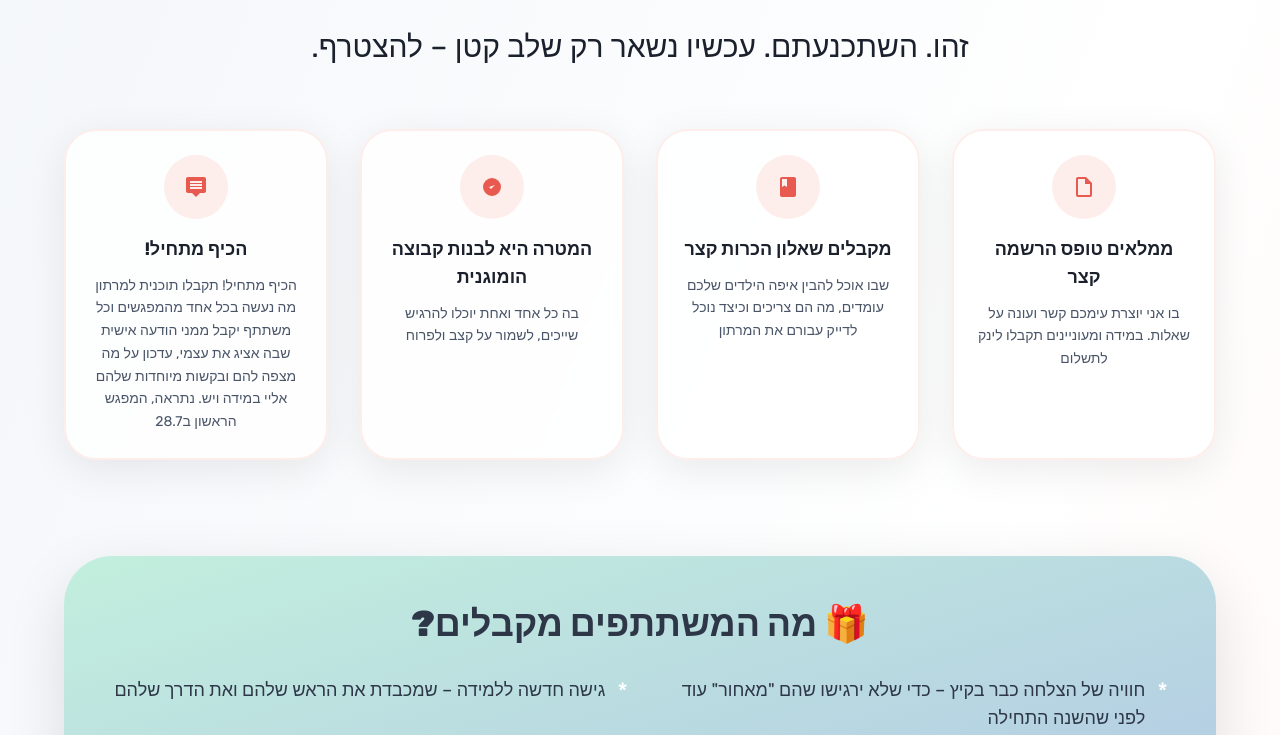
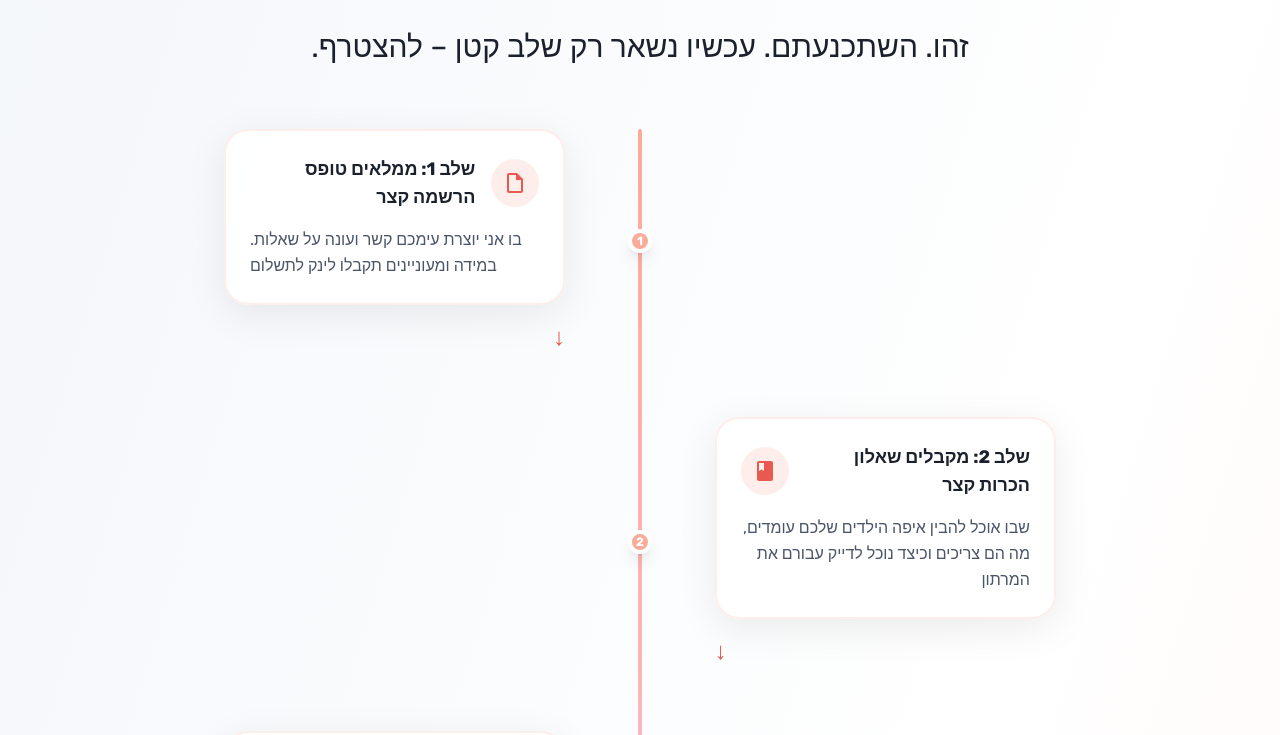
Before and after one commit to Idosegev23/marathon-5th, a Next.js app: page / in a window 1280 px wide. Shown: the part 8584-9319 px from the top of the page. Built offline with nearby package versions, Linux system fonts and the light colour scheme.

Commit message:
שיפור עיצוב תהליך ההרשמה לציר זמן דינמי עם זרימה ויזואלית

```diff
--- a/src/components/RegistrationSection.tsx
+++ b/src/components/RegistrationSection.tsx
@@ -63,48 +63,78 @@ const RegistrationSection = () => {
           </p>
         </motion.div>
 
-        {/* תהליך ההרשמה */}
-        <div className="max-w-6xl mx-auto mb-24">
-          <div className="grid grid-cols-1 md:grid-cols-2 lg:grid-cols-4 gap-8">
+        {/* תהליך ההרשמה - ציר זמן */}
+        <div className="max-w-4xl mx-auto mb-24">
+          <div className="relative">
+            {/* הקו המרכזי של ציר הזמן */}
+            <div className="absolute left-1/2 transform -translate-x-1/2 w-1 bg-gradient-to-b from-pastel-coral to-pastel-pink h-full rounded-full"></div>
+
+            <div className="space-y-16">
               {[
                 {
                   icon: <FormIcon />,
-                title: "ממלאים טופס הרשמה קצר",
-                description: "בו אני יוצרת עימכם קשר ועונה על שאלות. במידה ומעוניינים תקבלו לינק לתשלום"
+                  title: "שלב 1: ממלאים טופס הרשמה קצר",
+                  description: "בו אני יוצרת עימכם קשר ועונה על שאלות. במידה ומעוניינים תקבלו לינק לתשלום",
+                  side: "right"
                 },
                 {
                   icon: <BookUserIcon />,
-                title: "מקבלים שאלון הכרות קצר",
-                description: "שבו אוכל להבין איפה הילדים שלכם עומדים, מה הם צריכים וכיצד נוכל לדייק עבורם את המרתון"
+                  title: "שלב 2: מקבלים שאלון הכרות קצר",
+                  description: "שבו אוכל להבין איפה הילדים שלכם עומדים, מה הם צריכים וכיצד נוכל לדייק עבורם את המרתון",
+                  side: "left"
                 },
                 {
                   icon: <PersonCheckIcon />,
-                title: "המטרה היא לבנות קבוצה הומוגנית",
-                description: "בה כל אחד ואחת יוכלו להרגיש שייכים, לשמור על קצב ולפרוח"
+                  title: "שלב 3: בניית קבוצה הומוגנית",
+                  description: "בה כל אחד ואחת יוכלו להרגיש שייכים, לשמור על קצב ולפרוח",
+                  side: "right"
                 },
                 {
                   icon: <ChatIcon />,
-                title: "הכיף מתחיל!",
-                description: "הכיף מתחיל! תקבלו תוכנית למרתון מה נעשה בכל אחד מהמפגשים וכל משתתף יקבל ממני הודעה אישית שבה אציג את עצמי, עדכון על מה מצפה להם ובקשות מיוחדות שלהם אליי במידה ויש. נתראה, המפגש הראשון ב28.7"
+                  title: "שלב 4: הכיף מתחיל!",
+                  description: "תקבלו תוכנית למרתון מה נעשה בכל אחד מהמפגשים וכל משתתף יקבל ממני הודעה אישית שבה אציג את עצמי, עדכון על מה מצפה להם ובקשות מיוחדות שלהם אליי במידה ויש. נתראה, המפגש הראשון ב28.7",
+                  side: "left"
                 }
               ].map((step, index) => (
                 <motion.div
                   key={index}
-                initial={{ opacity: 0, y: 30 }}
-                whileInView={{ opacity: 1, y: 0 }}
+                  initial={{ opacity: 0, x: step.side === "right" ? 100 : -100 }}
+                  whileInView={{ opacity: 1, x: 0 }}
                   viewport={{ once: true }}
-                transition={{ duration: 0.6, delay: index * 0.1 }}
-                className="bg-white/80 backdrop-blur-sm rounded-4xl p-6 shadow-soft text-center border-2 border-pastel-coral/20 hover:border-pastel-coral/40 transition-all duration-300"
+                  transition={{ duration: 0.8, delay: index * 0.2 }}
+                  className={`relative flex items-center ${step.side === "right" ? "justify-start" : "justify-end"}`}
                 >
-                <div className="w-16 h-16 bg-pastel-coral/20 rounded-full mx-auto mb-4 flex items-center justify-center">
+                  {/* נקודת הציר */}
+                  <div className="absolute left-1/2 transform -translate-x-1/2 w-6 h-6 bg-pastel-coral rounded-full border-4 border-white shadow-lg z-10 flex items-center justify-center">
+                    <span className="text-white font-bold text-xs">{index + 1}</span>
+                  </div>
+
+                  {/* התוכן */}
+                  <div className={`w-5/12 ${step.side === "right" ? "mr-auto pl-8" : "ml-auto pr-8"}`}>
+                    <div className="bg-white/90 backdrop-blur-sm rounded-3xl p-6 shadow-soft border-2 border-pastel-coral/20 hover:border-pastel-coral/40 transition-all duration-300 hover:scale-105">
+                      <div className={`flex items-center gap-4 mb-4 ${step.side === "left" ? "flex-row-reverse" : ""}`}>
+                        <div className="w-12 h-12 bg-pastel-coral/20 rounded-full flex items-center justify-center flex-shrink-0">
                           {step.icon}
                         </div>
-                <h3 className="text-lg font-bold mb-3 text-darker">{step.title}</h3>
-                {step.description && (
-                  <p className="text-sm text-medium leading-relaxed">{step.description}</p>
+                        <h3 className="text-lg font-bold text-darker">{step.title}</h3>
+                      </div>
+                      <p className={`text-medium leading-relaxed ${step.side === "left" ? "text-right" : "text-left"}`}>
+                        {step.description}
+                      </p>
+                    </div>
+
+                    {/* חץ מחבר */}
+                    {index < 3 && (
+                      <div className={`flex ${step.side === "right" ? "justify-start pl-8" : "justify-end pr-8"} mt-4`}>
+                        <div className="text-pastel-coral text-2xl">
+                          ↓
+                        </div>
+                      </div>
                     )}
+                  </div>
                 </motion.div>
               ))}
+            </div>
           </div>
         </div>
 
```
Lines whose indentation alone changed are shown as unchanged.
